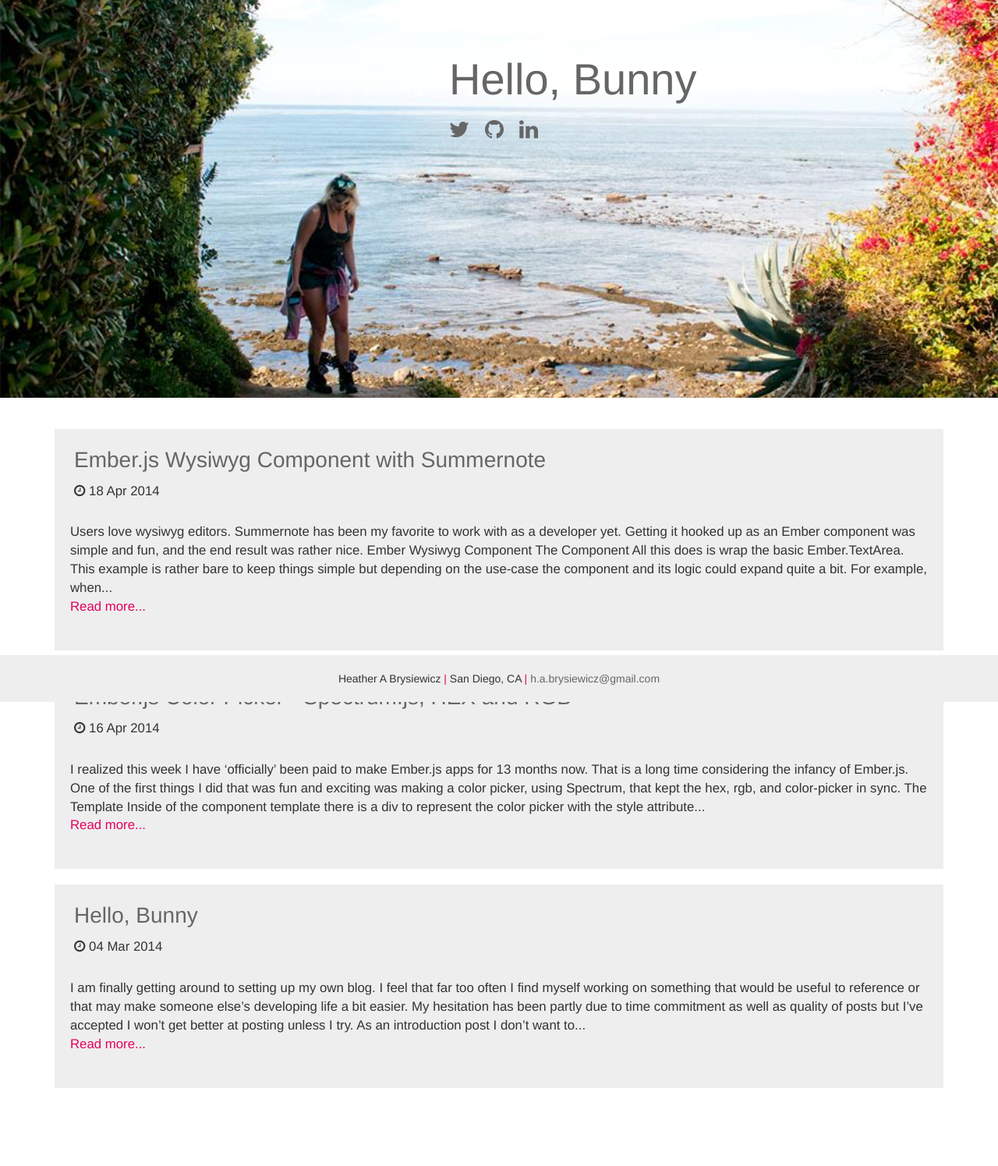
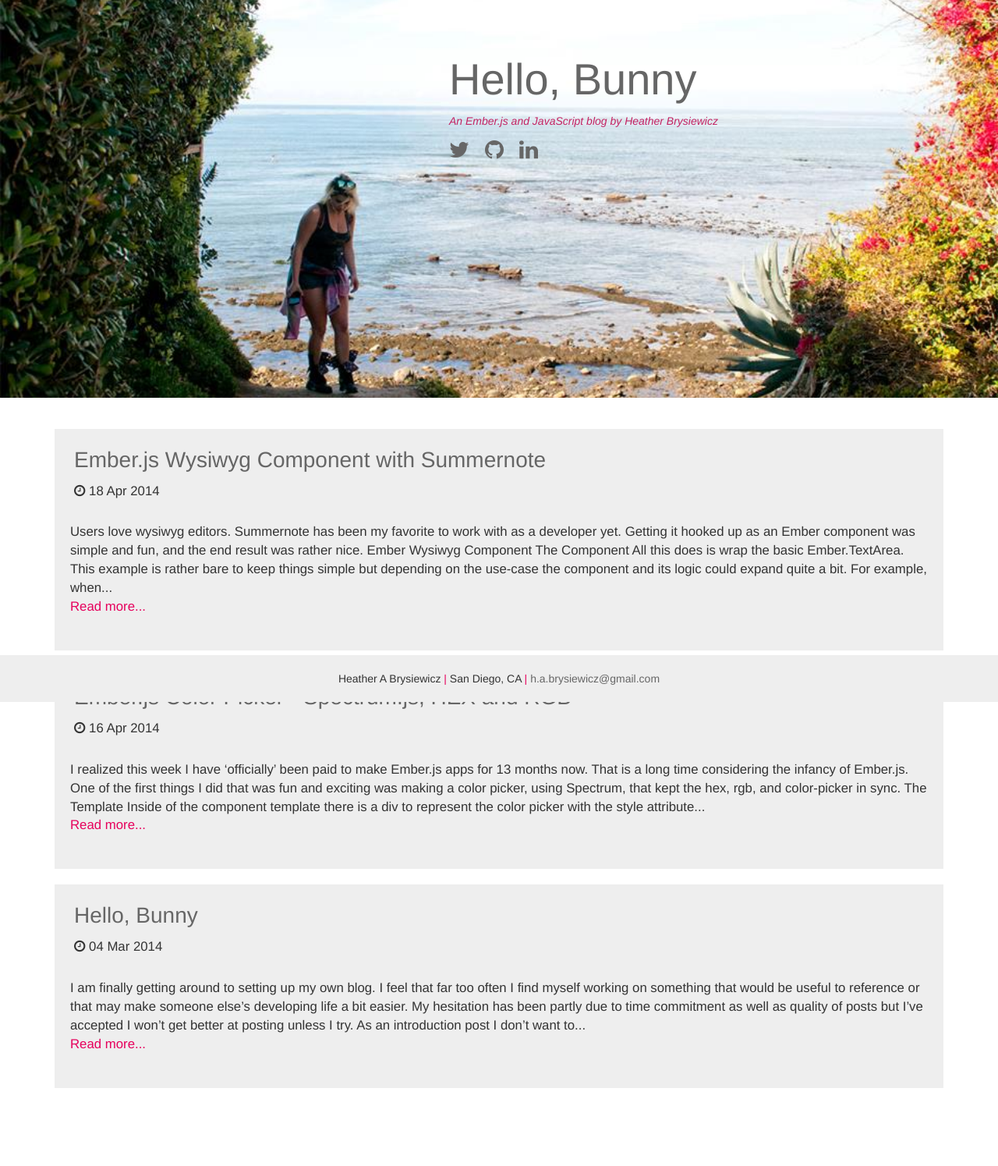
Before and after one commit to hbrysiewicz/hbrysiewicz.github.io, a Jekyll site: the page built from index.html, in a window 1280 px wide. Shown: the whole page at 78% size. Built offline with Jekyll 4.4.1, drawn with Linux system fonts in a browser that asks for light colours; Markdown is read by kramdown in place of the engine named in the settings.

Commit message:
Add description to header

```diff
--- a/_layouts/default.html
+++ b/_layouts/default.html
@@ -74,6 +74,9 @@
           </li>
         </ul>
         <div class="img"></div>
+        <div id="subtitle">
+          <h2>An Ember.js and JavaScript blog by Heather Brysiewicz</h2>
+        </div>
       </div>
 
       <div class="container site-container">
--- a/assets/css/main.css
+++ b/assets/css/main.css
@@ -41,15 +41,35 @@ a:hover {
 #social {
   position: absolute;
   z-index: 999;
-  top: 30%;
+  top: 35%;
   left: 45%;
   list-style-type: none;
   padding: 0;
 }
 
-@media screen and (max-width: 600px) {
+#subtitle {
+  position: absolute;
+  top: 25%;
+  left: 45%;
+  z-index: 900;
+  color: #666;
+  width: 40%;
+}
+
+#subtitle > h2 {
+  font-weight: 400 !important;
+  font-size: 1.0em;
+  font-style: italic;
+  color: #c32363;
+}
+
+@media screen and (max-width: 599px) {
   #social {
-    top: 40%;
+    top: 48%;
+  }
+
+  #subtitle {
+    top: 35%;
   }
 }
 
```
